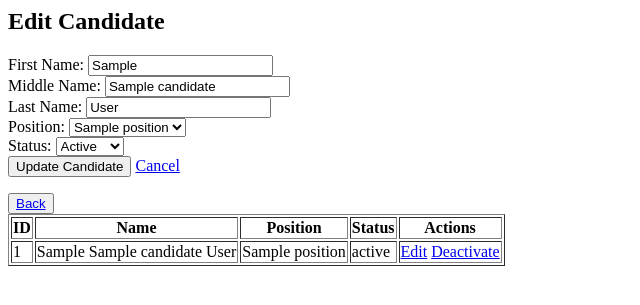
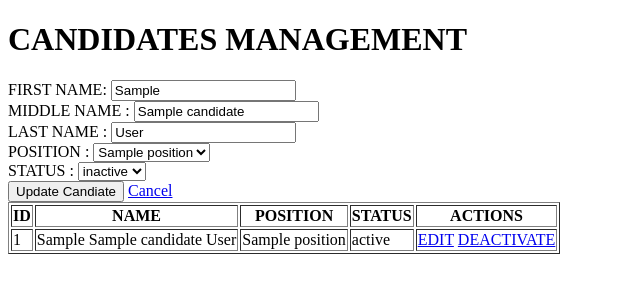
Before and after one commit to m4rc-dev/SkillTest2, a PHP site: page /candidates.php?edit=1 in a window 1280 px wide. Shown: the top 305 px of the page, without its empty margins (0-640 px from the left). Run offline with PHP 8.4, Linux system fonts and the light colour scheme; tables that the repository leaves empty hold one stand-in row (values such as "Sample post"); a stand-in replaces the project's code that opens the database connection.

Commit message:
simple candidate

```diff
--- a/candidates.php
+++ b/candidates.php
@@ -1,131 +1,125 @@
 <?php
-// candidates.php - CRUD for Candidates table
-require_once 'config.php';
+include 'db.php';
 
-// Check if editing
-$edit_mode = false;
-$edit_candidate = null;
-
-if (isset($_GET['edit'])) {
-    $edit_mode = true;
-    $edit_id = $_GET['edit'];
-
-    // Fetch the candidate's data
-    $result = $conn->query("SELECT c.*, p.posName FROM Candidates c
-                          JOIN Positions p ON c.posID = p.posID
-                          WHERE c.candID=$edit_id");
-    $edit_candidate = $result->fetch_assoc();
-}
-
-// Handle Add Candidate
-if (isset($_POST['add'])) {
+//adding
+if(isset($_POST['add'])){
     $candFName = $_POST['candFName'];
     $candMName = $_POST['candMName'];
     $candLName = $_POST['candLName'];
     $posID = $_POST['posID'];
-    $candStat = $_POST['candStat'] ?? 'active';
-
+    $candStat = $_POST['candStat'];
     $conn->query("INSERT INTO Candidates (candFName, candMName, candLName, posID, candStat) VALUES ('$candFName', '$candMName', '$candLName', '$posID', '$candStat')");
 }
 
-// Handle Edit Candidate
-if (isset($_POST['edit'])) {
+if(isset($_POST['edit'])){
     $id = $_POST['id'];
     $candFName = $_POST['candFName'];
     $candMName = $_POST['candMName'];
     $candLName = $_POST['candLName'];
     $posID = $_POST['posID'];
-    $candStat = $_POST['candStat'] ?? 'active';
-
-    $conn->query("UPDATE Candidates SET candFName='$candFName', candMName='$candMName', candLName='$candLName', posID='$posID', candStat='$candStat' WHERE candID=$id");
+    $candStat = $_POST['candStat'];
+    $conn->query("UPDATE Candidates SET candFName='$candFName', candMName='$candMName', candLName='$candMName', posID='$posID', candStat='$candStat' WHERE candID=$id");
 }
 
-// Handle Deactivate Candidate
-if (isset($_GET['deactivate'])) {
+$edit_mode = false;
+$edit_candidate = null;
+if(isset($_GET['edit'])){
+    $edit_mode = true;
+    $edit_id = $_GET['edit'];
+    $result = $conn->query("SELECT c.*, p.posName
+                            FROM Candidates c
+                            JOIN Positions p ON c.posID=p.posID
+                            WHERE c.candID=$edit_id");
+    $edit_candidate = $result->fetch_assoc();
+}
+
+if(isset($_GET['deactivate'])){
     $id = $_GET['deactivate'];
     $conn->query("UPDATE Candidates SET candStat='inactive' WHERE candID=$id");
 }
 
-// Fetch all active candidates
-$candidates = $conn->query("SELECT c.*, p.posName FROM Candidates c
-                          JOIN Positions p ON c.posID = p.posID
-                          WHERE c.candStat='active'");
+$positions = $conn->query("SELECT * FROM Positions WHERE posStat='open'");
+
+$candidates = $conn->query("SELECT c.*, p.posName
+                            FROM Candidates c
+                            JOIN Positions p ON c.posID=p.posID");
 ?>
 
-<?php if ($edit_mode && $edit_candidate): ?>
-<!-- Edit Candidate Form -->
-<h2>Edit Candidate</h2>
+<!DOCTYPE html>
+<html lang="en">
+<head>
+    <meta charset="UTF-8">
+    <meta name="viewport" content="width=device-width, initial-scale=1.0">
+    <title>VOTING SYSTEM</title>
+</head>
+<body>
+    <h1>CANDIDATES MANAGEMENT</h1>
+    <!--Edting Candidates Form-->
+    <?php if($edit_mode && $edit_candidate) :?>
     <form method="post">
-    <input type="hidden" name="id" value="<?= $edit_candidate['candID'] ?>">
-    First Name: <input type="text" name="candFName" value="<?= $edit_candidate['candFName'] ?>" required><br>
-    Middle Name: <input type="text" name="candMName" value="<?= $edit_candidate['candMName'] ?>"><br>
-    Last Name: <input type="text" name="candLName" value="<?= $edit_candidate['candLName'] ?>" required><br>
-    Position:
-    <select name="posID">
-    <?php
-    $positions = $conn->query("SELECT posID, posName FROM Positions WHERE posStat='open'");
-    while($row = $positions->fetch_assoc()) {
-        $selected = ($row["posID"] == $edit_candidate["posID"]) ? 'selected' : '';
-        echo "<option value='{$row["posID"]}' {$selected}>{$row["posName"]}</option>";
-    }
-    ?>
-</select><br>
-    Status:
-    <select name="candStat">
-        <option value="active" <?= $edit_candidate['candStat'] == 'active' ? 'selected' : '' ?>>Active</option>
-        <option value="inactive" <?= $edit_candidate['candStat'] == 'inactive' ? 'selected' : '' ?>>Inactive</option>
-    </select><br>
-    <button type="submit" name="edit">Update Candidate</button>
+        <input type="hidden" name="id" value="<?=$edit_candidate['candID']?>">
+        FIRST NAME: <input type="text" name="candFName" value="<?=$edit_candidate['candFName']?>" required><br>
+        MIDDLE NAME : <input type="text" name="candMName" value="<?=$edit_candidate['candMName']?>" required><br>
+        LAST NAME : <input type="text" name="candLName" value="<?=$edit_candidate['candLName']?>" required><br>
+        POSITION :
+        <SELECT name="posID">
+            <?php while($p = $positions->fetch_assoc()):?>
+                <option value="<?=$p['posID']?>"><?=$p['posName']?></option>
+            <?php endwhile;?>
+        </SELECT><br>
+        STATUS :
+        <SELECT name="candStat">
+            <option value="active" <?=$edit_candidate['candStat']=='active' ? 'selected' : ''?>>active</option>
+            <option value="inactive" <?=$edit_candidate['candStat']=='active' ? 'selected' : ''?>>inactive</option>
+        </SELECT><br>
+        <button type="submit" name="edit">Update Candiate</button>
         <a href="candidates.php">Cancel</a>
     </form>
-<?php else: ?>
-<!-- Add Candidate Form -->
-<h2>Candidates Management</h2>
+    <?php else:?>
+    <!--Adding Candidates Form-->
+    <h3>ADDING CANDIDATES</h3>
     <form method="post">
         <input type="hidden" name="id" value="">
-    First Name: <input type="text" name="candFName" required><br>
-    Middle Name: <input type="text" name="candMName"><br>
-    Last Name: <input type="text" name="candLName" required><br>
-    Position:
-    <select name="posID">
-        <?php
-        $positions = $conn->query("SELECT posID, posName FROM Positions WHERE posStat='open'");
-        while($row = $positions->fetch_assoc()) {
-            echo "<option value='".$row["posID"]."'>".$row["posName"]."</option>";
-        }
-        ?>
-    </select><br>
-    Status:
-    <select name="candStat">
+        FIRST NAME: <input type="text" name="candFName" required><br>
+        MIDDLE NAME : <input type="text" name="candMName" required><br>
+        LAST NAME : <input type="text" name="candLName" required><br>
+        POSITION :
+        <SELECT name="posID">
+            <?php while($p = $positions->fetch_assoc()):?>
+                <option value="<?=$p['posID']?>"><?=$p['posName']?></option>
+            <?php endwhile;?>
+        </SELECT><br>
+        STATUS:
+        <SELECT>
             <option value="active">Active</option>
             <option value="inactive">Inactive</option>
-    </select><br>
+        </SELECT><br>
         <button type="submit" name="add">Add Candidate</button>
     </form>
-<?php endif; ?>
-
-<button><a href="index.php">Back</a></button>
-
-<table border="1">
+    <?php endif;?>
+    <table border=1>
         <tr>
             <th>ID</th>
-        <th>Name</th>
-        <th>Position</th>
-        <th>Status</th>
-        <th>Actions</th>
+            <th>NAME</th>
+            <th>POSITION</th>
+            <th>STATUS</th>
+            <th>ACTIONS</th>
         </tr>
-    <?php while($row = $candidates->fetch_assoc()): ?>
+
+        <?php while($row = $candidates->fetch_assoc()):?>
             <tr>
-        <td><?= $row['candID'] ?></td>
-        <td><?= $row['candFName'] ?> <?= $row['candMName'] ?> <?= $row['candLName'] ?></td>
-        <td><?= $row['posName'] ?></td>
-        <td><?= $row['candStat'] ?></td>
+                <td><?=$row['candID']?></td>
+                <td><?=$row['candFName']?> <?=$row['candMName']?> <?=$row['candLName']?></td>
+                <td><?=$row['posName']?></td>
+                <td><?=$row['candStat']?></td>
                 <td>
-            <a href="?edit=<?= $row['candID'] ?>">Edit</a>
-            <?php if ($row['candStat'] == 'active'): ?>
-                <a href="?deactivate=<?= $row['candID'] ?>">Deactivate</a>
-            <?php endif; ?>
+                    <a href="?edit=<?=$row['candID']?>">EDIT</a>
+                    <?php if($row['candStat'] == 'active'):?>
+                        <a href="?deactivate=<?=$row['candID']?>">DEACTIVATE</a>
+                    <?php endif;?>
                 </td>
             </tr>
-    <?php endwhile; ?>
+        <?php endwhile;?>
     </table>
+</body>
+</html>
```
Lines whose indentation alone changed are shown as unchanged.
